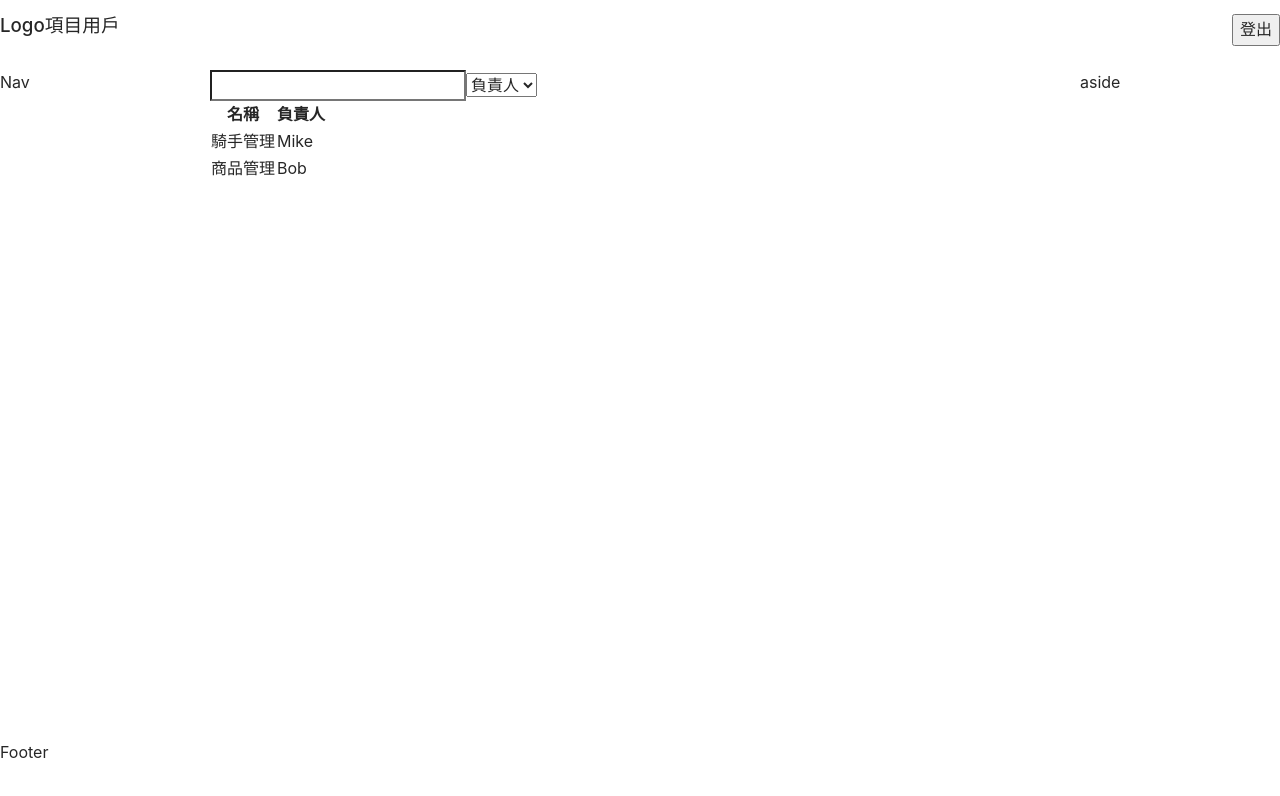
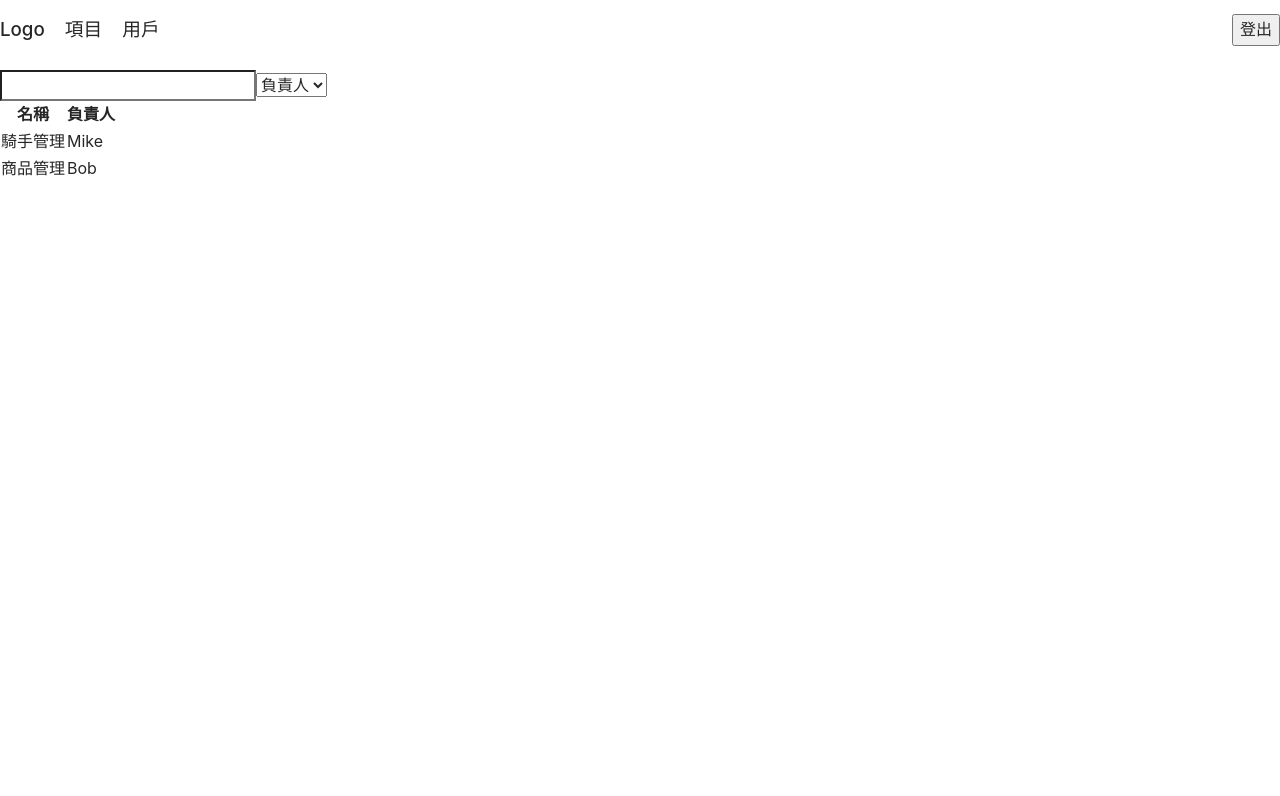
Before and after one commit to SimonLiu0911/React-17_TaskManagementSystem, a React (Create React App) app: page / in a window 1280 px wide. Shown: the top 796 px of the page. Built offline with nearby package versions, Linux system fonts and the light colour scheme; data requests are answered from the project's data file.

Commit message:
using Row to layout pages

```diff
--- a/src/authenticated-app.tsx
+++ b/src/authenticated-app.tsx
@@ -1,6 +1,7 @@
 import React from "react";
 import styled from "@emotion/styled";
 import ProjectList from "screens/project-list";
+import { Row } from "components/lib";
 
 const Container = styled.div`
 display: grid;
@@ -8,35 +9,29 @@ grid-template-rows: 6rem 1fr 6rem;
 grid-template-columns: 20rem 1fr 20rem;
 grid-template-areas:
 "header header header"
-"nav main aside"
-"footer footer footer";
+"main main main";
 height: 100vh;
 grid-gap: 1rem;
 `
-const Header = styled.header`
+const Header = styled(Row)`
 grid-area: header;
-display: flex;
 flex-direction: row;
-align-items: center;
-justify-content: space-between;
 `
-const HeaderLeft = styled.div`
-display: flex;
-align-items: center;
-`
+const HeaderLeft = styled(Row)``
 const HeaderRight = styled.div``
-const Nav = styled.nav`
-grid-area: nav;
-`
+
+// const Nav = styled.nav`
+// grid-area: nav;
+// `
 const Main = styled.main`
 grid-area: main;
 `
-const Aside = styled.aside`
-grid-area: aside;
-`
-const Footer = styled.footer`
-grid-area: footer;
-`
+// const Aside = styled.aside`
+// grid-area: aside;
+// `
+// const Footer = styled.footer`
+// grid-area: footer;
+// `
 
 // const PageHeader = styled.header`
 // 	height: 6rem;
@@ -47,9 +42,10 @@ grid-area: footer;
 // `
 
 export const AuthenticatedApp = () => {
-	return <Container>
-		<Header>
-			<HeaderLeft>
+	return (
+		<Container>
+			<Header between={false}>
+				<HeaderLeft gap={true}>
 					<h3>Logo</h3>
 					<h3>項目</h3>
 					<h3>用戶</h3>
@@ -58,11 +54,12 @@ export const AuthenticatedApp = () => {
 					<button>登出</button>
 				</HeaderRight>
 			</Header>
-		<Nav>Nav</Nav>
+			{/* <Nav>Nav</Nav> */}
 			<Main>
 				<ProjectList />
 			</Main>
-		<Aside>aside</Aside>
-		<Footer>Footer</Footer>
+			{/* <Aside>aside</Aside>
+		<Footer>Footer</Footer> */}
 		</Container>
+	)
 }
--- /dev/null
+++ b/src/components/lib.tsx
@@ -0,0 +1,17 @@
+import styled from "@emotion/styled";
+
+export const Row = styled.div<{
+	gap?: number | boolean,
+	between?: boolean,
+	marginBottom?: number
+}>`
+display: flex;
+align-items: center;
+justify-content: ${props => typeof props.between ? 'space-between' : undefined};
+margin-bottom: ${props => props.marginBottom + "rem"};
+> * {
+	margin-top: 0 !important;
+	margin-bottom: 0 !important;
+	margin-right: ${props => typeof props.gap === 'number' ? props.gap + 'rem' : props.gap ? '2rem' : undefined};
+}
+`
```
Lines whose indentation alone changed are shown as unchanged.
